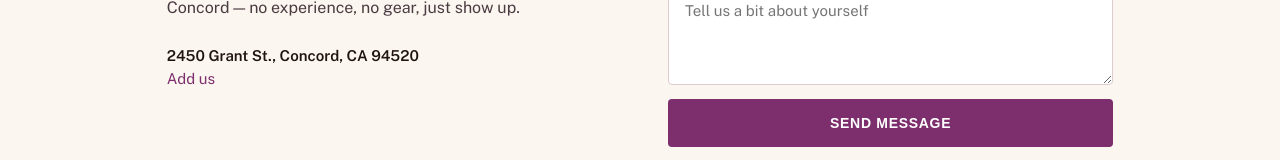
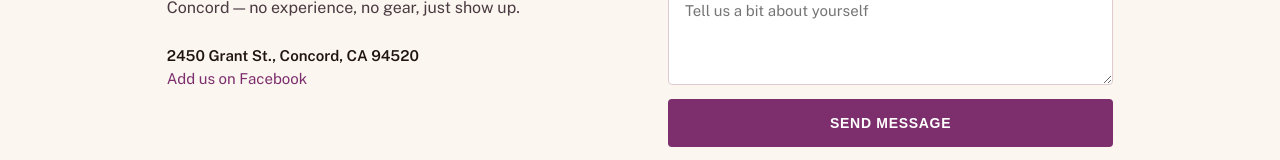
Before and after one commit to jrfabito/capoeira-cura, a React (Vite) app: page / in a window 1280 px wide. Shown: the part 6920-7080 px from the top of the page. Built offline with nearby package versions, Linux system fonts and the light colour scheme.

Commit message:
chore: update Facebook link text and remove extra whitespace in Contact component

```diff
--- a/src/components/Contact.tsx
+++ b/src/components/Contact.tsx
@@ -87,7 +87,7 @@ export default function Contact() {
         </p>
         <div style={{ display: 'flex', flexDirection: 'column', gap: '6px', marginTop: '8px' }}>
           <span style={{ fontSize: '15px', color: 'var(--color-ink)', fontWeight: 600 }}>2450 Grant St., Concord, CA 94520</span>
-          <a href="https://www.facebook.com/profile.php?id=100090832085640" target="_blank" rel="noopener noreferrer" aria-label="Visit our Facebook page" style={{ fontSize: '15px' }}>Add us</a>
+          <a href="https://www.facebook.com/profile.php?id=100090832085640" target="_blank" rel="noopener noreferrer" aria-label="Visit our Facebook page" style={{ fontSize: '15px' }}>Add us on Facebook</a>
         </div>
       </motion.div>
       <motion.form variants={itemVariants} onSubmit={handleSubmit} style={{ flex: '1 1 380px', minWidth: '280px', display: 'flex', flexDirection: 'column', gap: '14px' }}>
```
